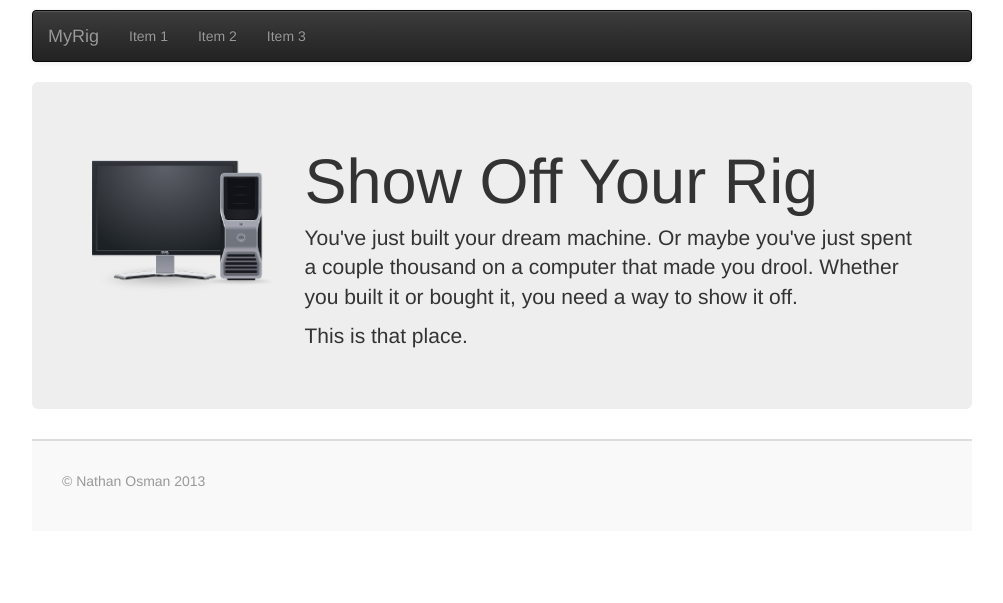
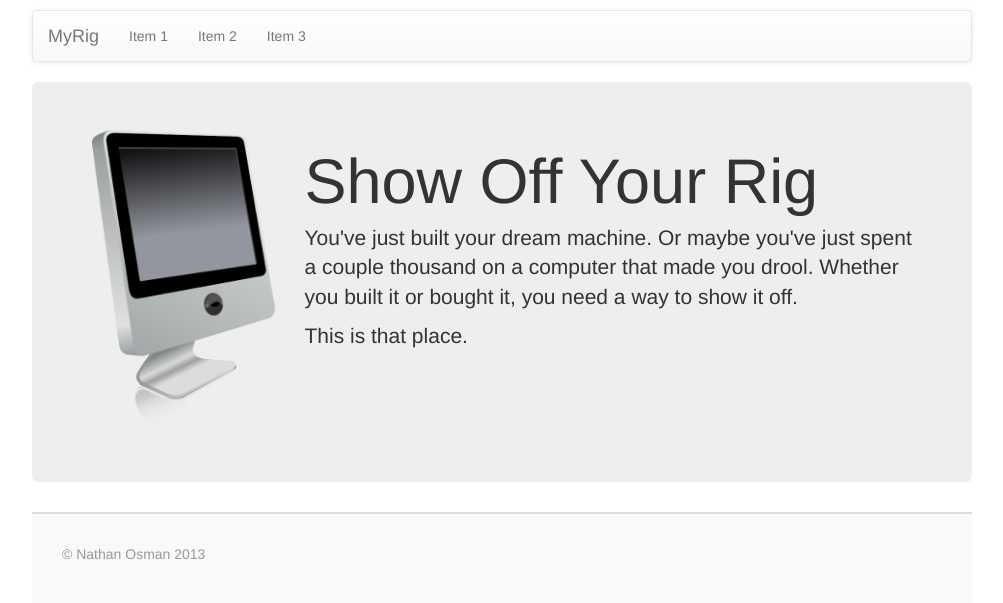
Before and after one commit to nathan-osman/myrig-website, a Django app: page / in a window 1280 px wide. Shown: the top 603 px of the page, without its empty margins (138-1141 px from the left). Run offline with Django 3.2, Linux system fonts and the light colour scheme; parts of the project's set-up code (start-up, migrations or seed data) failed here and were passed over.

Commit message:
Updated image used on home page.

```diff
--- a/myrig/static/css/global.css
+++ b/myrig/static/css/global.css
@@ -19,7 +19,7 @@ img {
 /* Ensures that images in jumbotrons are displayed correctly */
 .jumbotron img {
     display: block;
-    margin: 30px auto;
+    margin: auto;
 }
 
 @media (min-width: 992px) {
--- a/myrig/templates/navbar.html
+++ b/myrig/templates/navbar.html
@@ -1,4 +1,4 @@
-<div class="navbar navbar-inverse" role="navigation">
+<div class="navbar navbar-default" role="navigation">
     <div class="navbar-header">
         <button type="button" class="navbar-toggle" data-toggle="collapse" data-target=".navbar-collapse">
             <span class="icon-bar"></span>
```
Also changed, not shown: myrig/static/img/computer.png.
